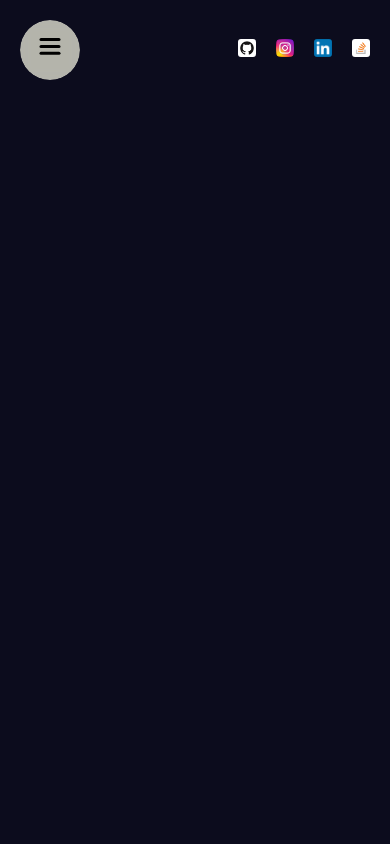
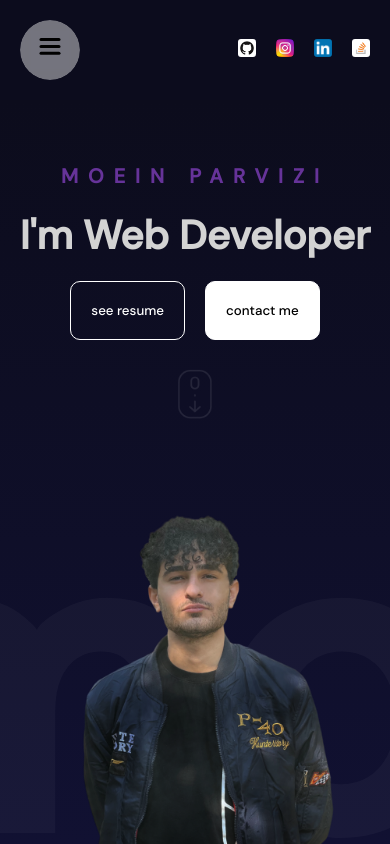
Before and after one commit to moeinparvizi/me, a React (Vite) app: page / in a window 390 px wide. Built offline with nearby package versions, Linux system fonts and the light colour scheme.

Commit message:
responsive sidebar & hero

```diff
--- a/src/App.jsx
+++ b/src/App.jsx
@@ -17,7 +17,7 @@ function App() {
       {/* <Cursor /> */}
       <section id="homepage">
         <Navbar />
-        {/* <Hero /> */}
+        <Hero />
       </section>
       {/* <section id="skills"><Parallax type="skills" /></section>
       <section><Skills /></section>
--- a/src/Components/hero/hero.scss
+++ b/src/Components/hero/hero.scss
@@ -1,3 +1,5 @@
+@import '../../app.scss';
+
 .hero{
   height: calc(100vh - 100px);
   background: linear-gradient(180deg, #0c0c1c, #111132 );
@@ -17,15 +19,32 @@
       flex-direction: column;
       gap: 40px;
 
+      @include mobile {
+        width: 100%;
+        height: 50%;
+        gap: 20px;
+        align-items: center;
+      }
+
       h1{
         font-size: 40px;
         color: rebeccapurple;
         letter-spacing: 10px;
         text-transform: uppercase;
+
+        @include mobile {
+          font-size: 20px;
+          text-align: center;
+        }
       }
       h2{
         font-size: 88px;
         text-transform: capitalize;
+
+        @include mobile {
+          font-size: 40px;
+          text-align: center;
+        }
       }
       img{
         width: 50px;
@@ -68,5 +87,16 @@
     top: 0;
     right: 0;
     height: 100%;
+
+    @include mobile {
+      height: 50%;
+      width: 100%;
+      top: unset;
+      bottom: 0;
+    }
+
+    img{
+      width: 100%;
+    }
   }
 }
--- a/src/Components/siderbar/sidebar.scss
+++ b/src/Components/siderbar/sidebar.scss
@@ -1,3 +1,5 @@
+@import '../../app.scss';
+
 .sidebar {
   display: flex;
   justify-content: center;
@@ -25,6 +27,14 @@
     -webkit-backdrop-filter: blur(5.9px);
     border: 1px solid rgba(255, 255, 255, 0.3);
 
+    @include mobile {
+      width: 100%;
+      height: 100%;
+      border-radius: 0;
+      mix-blend-mode: normal;
+      background: rgba(255, 255, 255, 0.43);
+    }
+
     .links {
       position: absolute;
       z-index: 1000;
@@ -36,10 +46,17 @@
       flex-direction: column;
       gap: 20px;
 
+      @include mobile {
+        gap: 30px;
+      }
+
       a {
         color: #666666;
         font-size: 40px;
         text-transform: capitalize;
+        @include mobile {
+          color: rgb(63, 63, 63);
+        }
       }
     }
   }
```
